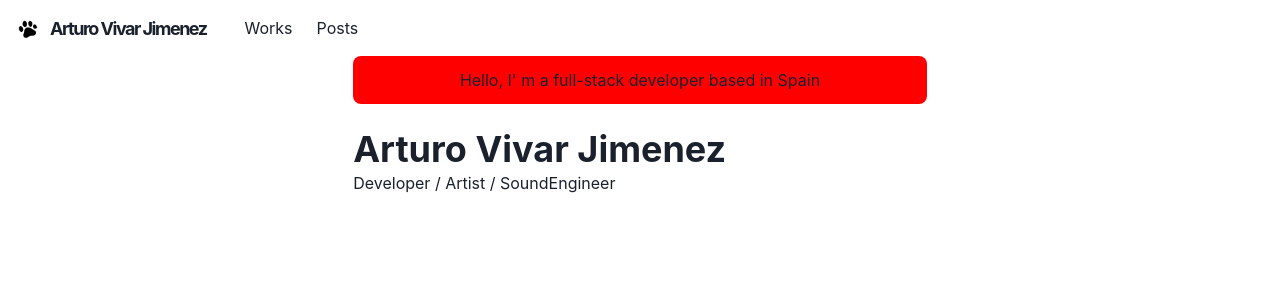
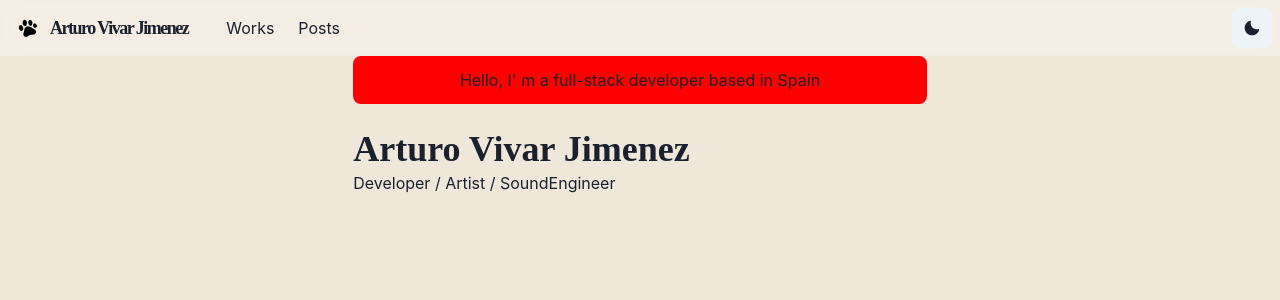
Before and after one commit to Arturovj/portfolio, a Next.js app: page / in a window 1280 px wide. Shown: the top 300 px of the page. Built offline with nearby package versions, Linux system fonts and the light colour scheme.

Commit message:
added light/dark button

```diff
--- a/components/navbar.js
+++ b/components/navbar.js
@@ -15,6 +15,7 @@ import {
   useColorModeValue
 } from '@chakra-ui/react'
 import { HamburgerIcon } from '@chakra-ui/icons'
+import ThemeToggleButton from './theme-toggle.button'
 
 const LinkItem = ({ href, path, children }) => {
   const active = path === href
@@ -74,6 +75,7 @@ const Navbar = props => {
           </LinkItem>
         </Stack>
         <Box flex={1} align="right">
+            <ThemeToggleButton/>
           <Box ml={2} display={{ base: 'inline-block', md: 'none' }}>
             <Menu>
               <MenuButton
--- /dev/null
+++ b/components/theme-toggle.button.js
@@ -0,0 +1,17 @@
+import { IconButton, useColorMode, useColorModeValue } from "@chakra-ui/react";
+import { SunIcon, MoonIcon } from '@chakra-ui/icons'
+
+const ThemeToggleButton = () => {
+    const { toggleColorMode } = useColorMode()
+
+    return (
+        <IconButton aria-label="Toggle theme"
+        colorSheme={useColorModeValue('purple', 'orange')}
+        icon={useColorModeValue(<MoonIcon/>, <SunIcon/>)}
+        onClick={toggleColorMode}
+        >
+        </IconButton>
+    )
+}
+
+export default ThemeToggleButton
--- /dev/null
+++ b/libs/theme.js
@@ -0,0 +1,56 @@
+import { extendTheme } from '@chakra-ui/react'
+import { mode } from '@chakra-ui/theme-tools'
+
+const styles = {
+  global: props => ({
+    body: {
+      bg: mode('#f0e7db', '#202023')(props)
+    }
+  })
+}
+
+const components = {
+  Heading: {
+    variants: {
+      'section-title': {
+        textDecoration: 'underline',
+        fontSize: 20,
+        textUnderlineOffset: 6,
+        textDecorationColor: '#525252',
+        textDecorationThickness: 4,
+        marginTop: 3,
+        marginBottom: 4
+      }
+    }
+  },
+  Link: {
+    baseStyle: props => ({
+      color: mode('#3d7aed', '#ff63c3')(props),
+      textUnderlineOffset: 3
+    })
+  }
+}
+
+const fonts = {
+  heading: "'M PLUS Rounded 1c'"
+}
+
+const colors = {
+  glassTeal: '#88ccca'
+}
+
+const config = {
+  initialColorMode: 'dark',
+  useSystemColorMode: true
+}
+
+const theme = extendTheme({
+  config,
+  styles,
+  components,
+  colors,
+  fonts
+})
+
+
+export default theme
--- a/pages/_app.js
+++ b/pages/_app.js
@@ -1,9 +1,10 @@
 import { ChakraProvider } from "@chakra-ui/react";
 import Layout from '../components/layouts/main'
+import theme from "../libs/theme";
 
 const Website = ({ Component, pageProps, router }) => {
     return (
-        <ChakraProvider>
+        <ChakraProvider theme={theme}>
             <Layout router={router}>
                 <Component {...pageProps} key={router.route} />
             </Layout>
--- /dev/null
+++ b/pages/_document.js
@@ -0,0 +1,19 @@
+import { ColorModeScript } from '@chakra-ui/react'
+import NextDocument, { Html, Head, Main, NextScript } from 'next/document'
+import theme from '../libs/theme'
+
+export default class Document extends NextDocument {
+    render () {
+        return(
+            <Html lang="en">
+                    <Head />
+                    <body>
+                        <ColorModeScript initialColorMode={theme.config.initialColorMode} />
+                        <Main/>
+                        <NextScript />
+                    </body>
+
+            </Html>
+        )
+    }
+}
```
